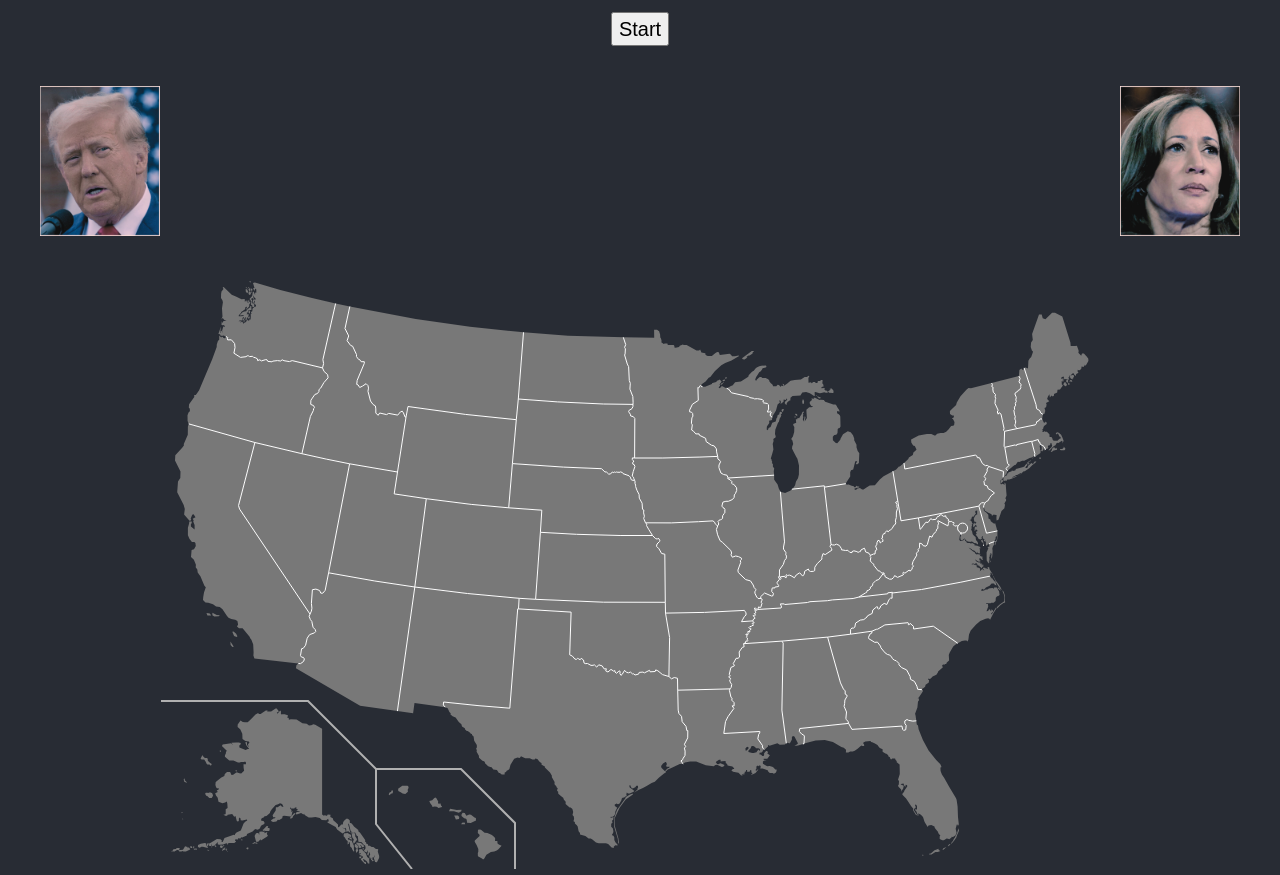
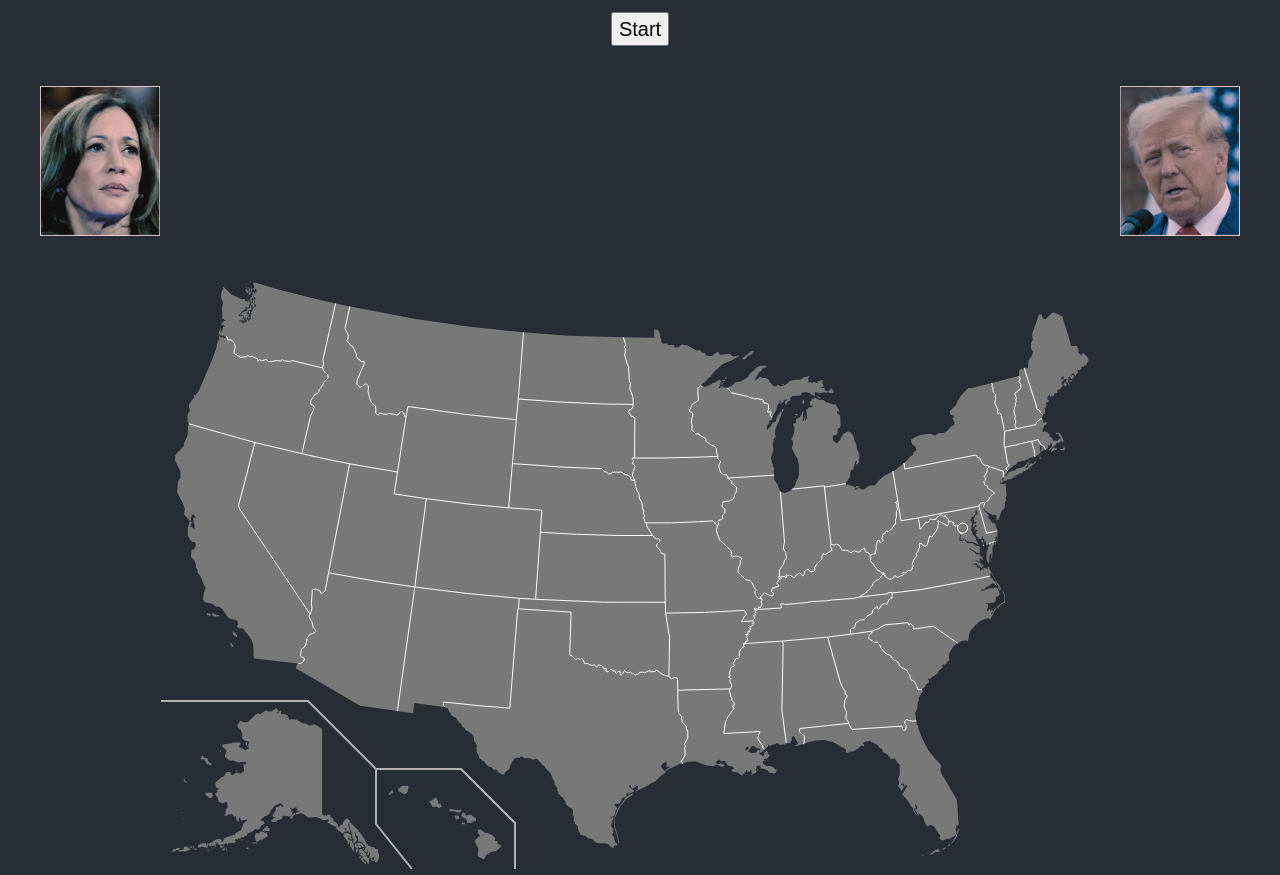
Before and after one commit to xing142857/Game, a React (Create React App) app in the folder game/: page / in a window 1280 px wide. Built offline with nearby package versions, Linux system fonts and the light colour scheme.

Commit message:
swift photo

```diff
--- a/game/src/pages/ElectionGame.js
+++ b/game/src/pages/ElectionGame.js
@@ -23,8 +23,8 @@ const ElectionGame = () => {
                     <Button variant="primary" className='mt-3 text-xl' onClick={start_game}>Start</Button>
                 </Container>
                 <Container className='flex justify-between mt-10'>
+                    <Image alt="Harris" src={Harris} thumbnail width="10%"/>
                     <Image alt="Trump" src={Trump} thumbnail width="10%"/>
-                    <Image alt="Harris" src={Harris} thumbnail width="10%"/>
                 </Container>
             </Container>
             <Container>
```
